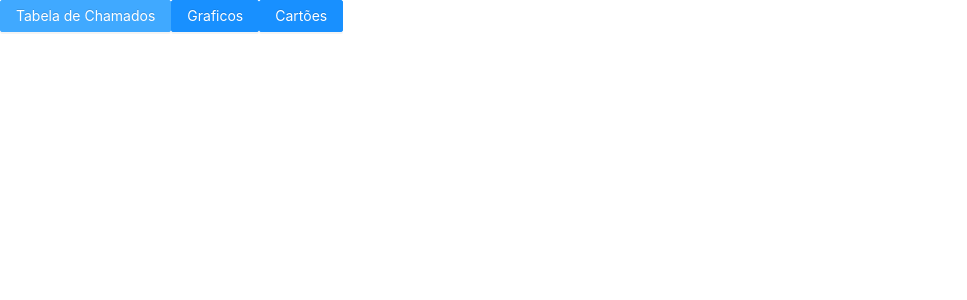
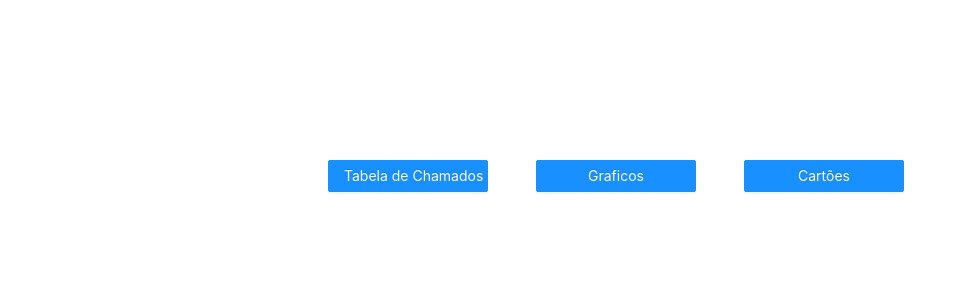
Before and after one commit to JoaoCampos767/neo-estech, a React (Create React App) app: page / in a window 1280 px wide. Shown: the top 300 px of the page, without its empty margins (0-967 px from the left). Built offline with nearby package versions, Linux system fonts and the light colour scheme.

Commit message:
Ajuste no card, e na pagna home

```diff
--- a/src/pages/Card/index.js
+++ b/src/pages/Card/index.js
@@ -33,7 +33,14 @@ export default function Cardd() {
     <>
       {qrcode.map((data) => {
         return (
-          <Card title="Status da Estação">
+          <Card
+            title="Status da Estação"
+            Style={
+              data.status === "Online"
+                ? "border: 2.5px solid green"
+                : "border: 2.5px solid red"
+            }
+          >
             <div>{data.nome}</div>
             <div>Status: {data.status}</div>
           </Card>
@@ -41,7 +48,9 @@ export default function Cardd() {
       })}
 
       <Link to={{ pathname: "/" }}>
-        <Button className="ant-btn-card" type="link">Voltar</Button>
+        <Button className="ant-btn-card" type="link">
+          Voltar
+        </Button>
       </Link>
     </>
   );
--- a/src/pages/Card/styles.css
+++ b/src/pages/Card/styles.css
@@ -1,18 +1,19 @@
 .ant-card {
-  margin-left: 600px;
-  margin-bottom: 10px;
-  margin-top: 10px;
+  margin-left: 38rem;
+  margin-bottom: 1rem;
+  margin-top: 1rem;
   width: 300px;
 }
 
-.ant-btn-card{
-  margin-left: 600px;
+.ant-card-bordered {
+  border-top-left-radius: 10px;
+  border-top-right-radius: 10px;
+  border-bottom-left-radius: 10px;
+  border-bottom-right-radius: 10px;
+  font-size: 15px;
 }
 
-.ant-card-head{
-  border: 1px solid;
+.ant-btn-card {
+  margin-left: 38rem;
+  margin-top: -10px
 }
-
-.ant-card-body{
-  border: 1px solid;
-}
--- a/src/pages/Home/index.js
+++ b/src/pages/Home/index.js
@@ -1,6 +1,7 @@
 import { Button } from "antd";
 import React from "react";
 import { Link } from "react-router-dom";
+import "./styles.css";
 
 export default function Btn() {
   return (
@@ -13,13 +14,21 @@ export default function Btn() {
         </Link>
 
         <Link to={{ pathname: "/chart" }}>
-          <Button type="primary">Graficos</Button>
+          <Button className="ant-btn-home" type="primary">
+            Graficos
+          </Button>
         </Link>
 
         <Link to={{ pathname: "/card" }}>
-          <Button type="primary">Cartões</Button>
+          <Button className="ant-btn-home" type="primary">
+            Cartões
+          </Button>
         </Link>
       </div>
     </>
   );
 }
+
+/*
+
+*/
--- a/src/pages/Home/styles.css
+++ b/src/pages/Home/styles.css
@@ -1,36 +1,15 @@
-@import "~antd/dist/antd.css";
+.home-wrapper{
+  width: 100%;
+  height: 100%;
+  display: flex;
+  justify-content: center;
+  flex-direction: row;
+  align-items: center;
+}
 
-#components-layout-demo-custom-trigger .trigger {
-    padding: 0 24px;
-    font-size: 18px;
-    line-height: 64px;
-    cursor: pointer;
-    transition: color 0.3s;
-  }
-
-  #components-layout-demo-custom-trigger .trigger:hover {
-    color: #1890ff;
-  }
-
-  #components-layout-demo-custom-trigger .logo {
-    height: 32px;
-    margin: 16px;
-    background: rgba(255, 255, 255, 0.3);
-  }
-
-  .site-layout .site-layout-background {
-    background: #fff;
-  }
-
-  .ant-layout-sider-children{
-    height: 100px;
-  }
-
-  .home-wrapper{
-    width: 500px;
-    margin-left: 600px;
-  }
-
-  .ant-btn-home{
-    margin-left: 250px;
-  }
+.ant-btn-home {
+  margin-top: 10rem;
+  margin-right: 3rem;
+  width: 10rem;
+  height: 4rem;
+}
--- a/src/pages/Table/index.js
+++ b/src/pages/Table/index.js
@@ -65,7 +65,7 @@ export default function Tabled() {
     <>
       <App />
       <Link to={{pathname: "/"}}>
-        <Button type="link">Voltar</Button>
+        <Button className="ant-btn-table" type="link">Voltar</Button>
       </Link>
     </>
   );
--- a/src/pages/Table/styles.css
+++ b/src/pages/Table/styles.css
@@ -1 +1,22 @@
-@import '~antd/dist/antd.css';
+@import "~antd/dist/antd.css";
+
+.ant-spin-container {
+  width: 80rem;
+  border: 2px solid;
+  margin-left: 7rem;
+  margin-top: 2rem;
+
+  border-top-left-radius: 5px;
+  border-top-right-radius: 5px;
+  border-bottom-left-radius: 5px;
+  border-bottom-right-radius: 5px;
+  font-size: 15px;
+}
+
+.ant-pagination{
+    width: 78.8rem;
+}
+
+.ant-btn-table{
+    margin-left: 7rem;
+  }
```
